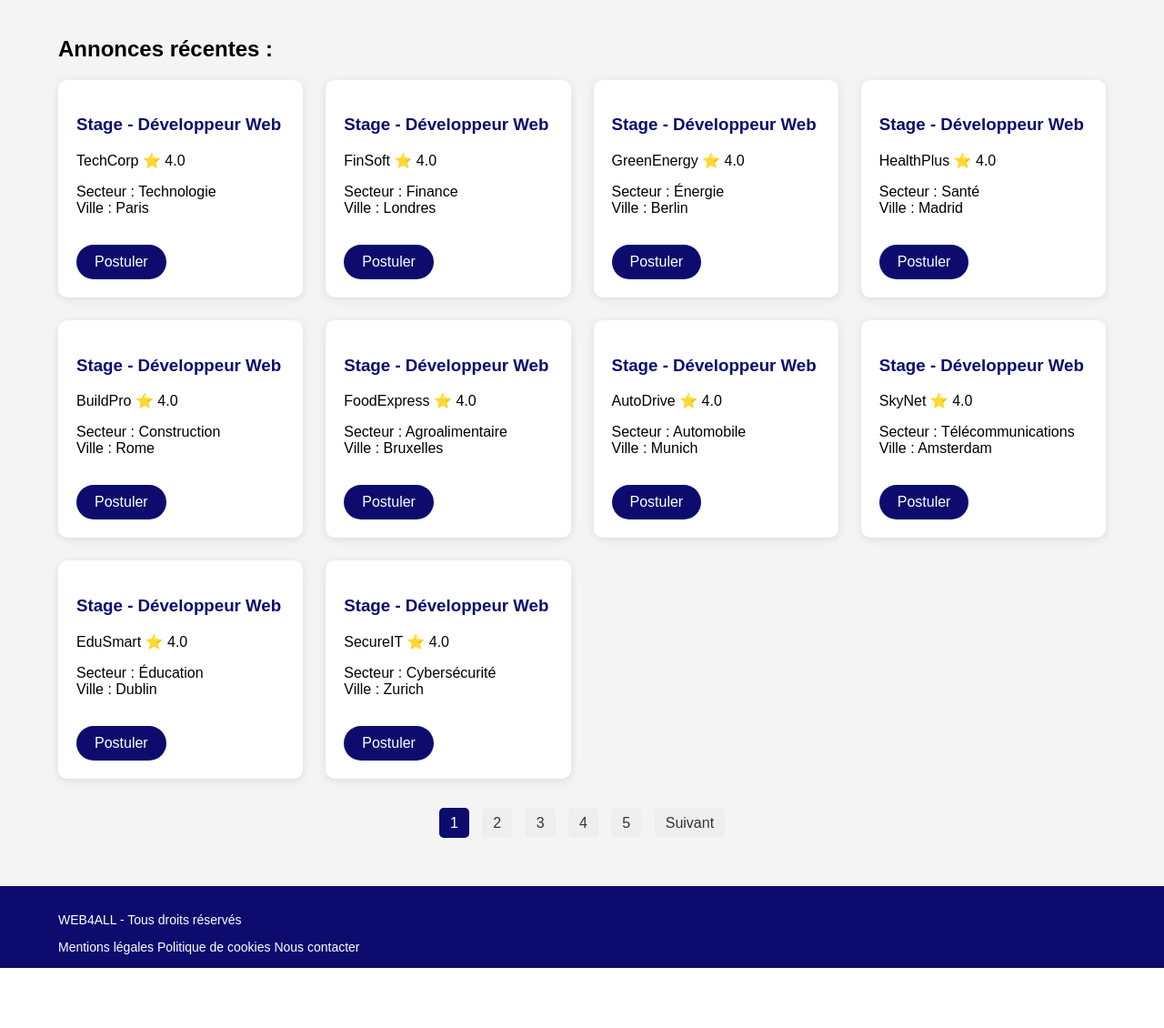
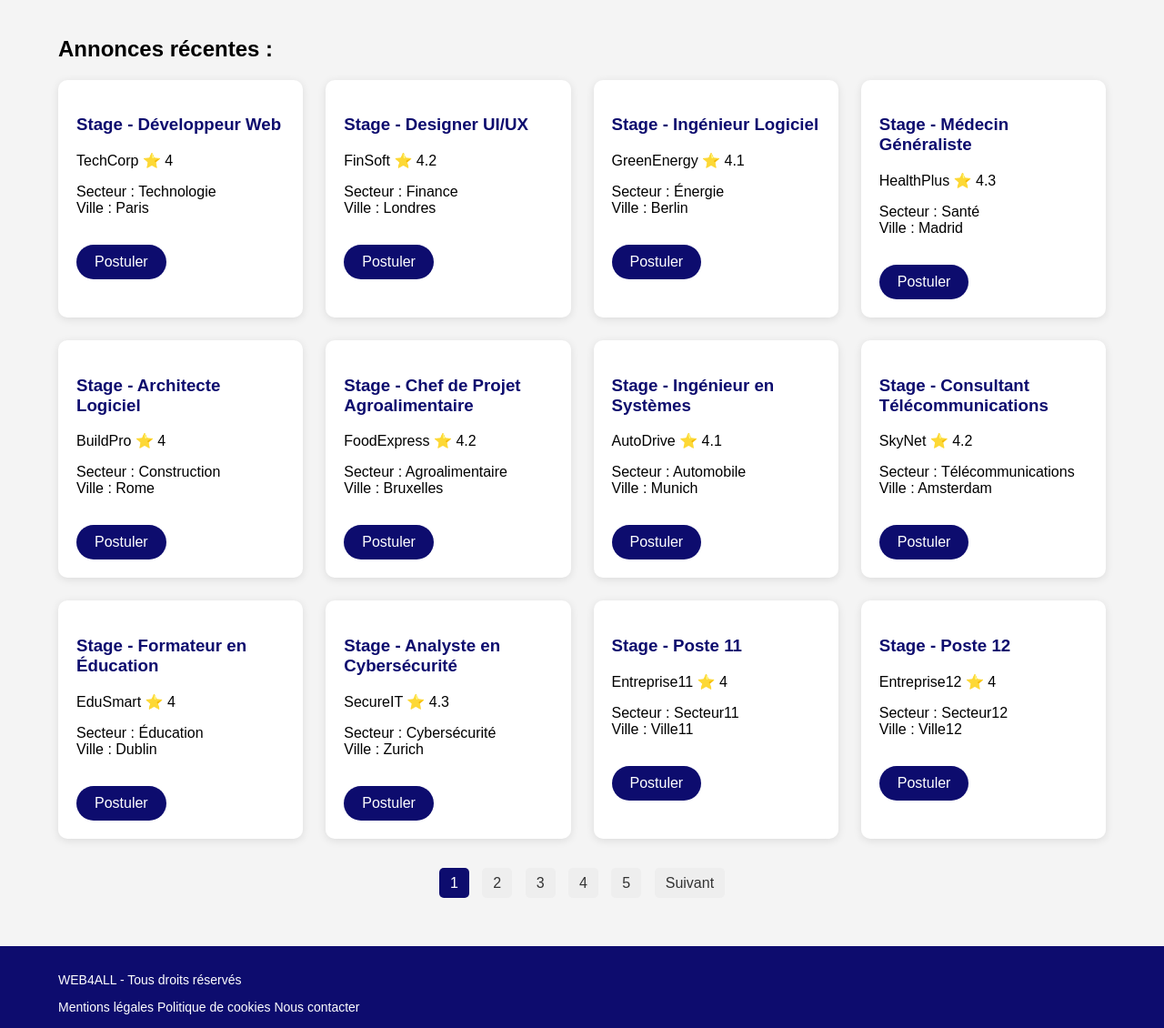
Before and after one commit to Takayooo/Web_4_all, a PHP site: page /index.php in a window 1280 px wide. Shown: the part 100-1230 px from the top of the page at 91% size. Before the commit the page ends 1164 px from the top, so only its background shows below. Run offline with PHP 8.4, Linux system fonts and the light colour scheme.

Commit message:
Ajout titres annonces + notes accueil + titre dans postuler + 1 dossier d'upload par offre d'emploi

```diff
--- a/index.php
+++ b/index.php
@@ -30,10 +30,10 @@
 
 <div class="card">
 
-<h3>Stage - Développeur Web</h3>
+<h3><?= htmlspecialchars($annonce['titre']) ?></h3>
 
 <p class="company">
-<?= htmlspecialchars($annonce['nom']) ?> ⭐ 4.0
+<?= htmlspecialchars($annonce['nom']) ?> ⭐ <?= htmlspecialchars($annonce['note']) ?>
 </p>
 
 <p>
--- a/pagination.php
+++ b/pagination.php
@@ -2,28 +2,30 @@
 
 // Tableau de 50 entreprises
 $entreprises = [
-    ['nom' => 'TechCorp', 'secteur' => 'Technologie', 'ville' => 'Paris'],
-    ['nom' => 'FinSoft', 'secteur' => 'Finance', 'ville' => 'Londres'],
-    ['nom' => 'GreenEnergy', 'secteur' => 'Énergie', 'ville' => 'Berlin'],
-    ['nom' => 'HealthPlus', 'secteur' => 'Santé', 'ville' => 'Madrid'],
-    ['nom' => 'BuildPro', 'secteur' => 'Construction', 'ville' => 'Rome'],
-    ['nom' => 'FoodExpress', 'secteur' => 'Agroalimentaire', 'ville' => 'Bruxelles'],
-    ['nom' => 'AutoDrive', 'secteur' => 'Automobile', 'ville' => 'Munich'],
-    ['nom' => 'SkyNet', 'secteur' => 'Télécommunications', 'ville' => 'Amsterdam'],
-    ['nom' => 'EduSmart', 'secteur' => 'Éducation', 'ville' => 'Dublin'],
-    ['nom' => 'SecureIT', 'secteur' => 'Cybersécurité', 'ville' => 'Zurich'],
+    ['titre' => 'Stage - Développeur Web', 'nom' => 'TechCorp','note' => 4.0, 'secteur' => 'Technologie', 'ville' => 'Paris'],
+    ['titre' => 'Stage - Designer UI/UX', 'nom' => 'FinSoft', 'note' => 4.2, 'secteur' => 'Finance', 'ville' => 'Londres'],
+    ['titre' => 'Stage - Ingénieur Logiciel', 'nom' => 'GreenEnergy', 'note' => 4.1, 'secteur' => 'Énergie', 'ville' => 'Berlin'],
+    ['titre' => 'Stage - Médecin Généraliste', 'nom' => 'HealthPlus', 'note' => 4.3, 'secteur' => 'Santé', 'ville' => 'Madrid'],
+    ['titre' => 'Stage - Architecte Logiciel', 'nom' => 'BuildPro', 'note' => 4.0, 'secteur' => 'Construction', 'ville' => 'Rome'],
+    ['titre' => 'Stage - Chef de Projet Agroalimentaire', 'nom' => 'FoodExpress', 'note' => 4.2, 'secteur' => 'Agroalimentaire', 'ville' => 'Bruxelles'],
+    ['titre' => 'Stage - Ingénieur en Systèmes', 'nom' => 'AutoDrive', 'note' => 4.1, 'secteur' => 'Automobile', 'ville' => 'Munich'],
+    ['titre' => 'Stage - Consultant Télécommunications', 'nom' => 'SkyNet', 'note' => 4.2, 'secteur' => 'Télécommunications', 'ville' => 'Amsterdam'],
+    ['titre' => 'Stage - Formateur en Éducation', 'nom' => 'EduSmart', 'note' => 4.0, 'secteur' => 'Éducation', 'ville' => 'Dublin'],
+    ['titre' => 'Stage - Analyste en Cybersécurité', 'nom' => 'SecureIT', 'note' => 4.3, 'secteur' => 'Cybersécurité', 'ville' => 'Zurich'],
 ];
 
 // Génération jusqu’à 50 entreprises
 for ($i = 11; $i <= 50; $i++) {
     $entreprises[] = [
+        'titre' => "Stage - Poste $i",
         'nom' => "Entreprise$i",
         'secteur' => "Secteur$i",
-        'ville' => "Ville$i"
+        'ville' => "Ville$i",
+        'note' => 4.0
     ];
 }
 
-$annoncesParPage = 10;
+$annoncesParPage = 12;
 
 $totalAnnonces = count($entreprises);
 $totalPages = ceil($totalAnnonces / $annoncesParPage);
--- a/postuler.php
+++ b/postuler.php
@@ -31,6 +31,8 @@ $entreprise = $entreprises[$id];
 
 <section class="container">
 
+
+<h1><?= htmlspecialchars($entreprise['titre']) ?></h1>
 <h2>Postuler chez <?= htmlspecialchars($entreprise['nom']) ?></h2>
 
 <p>
--- a/upload.php
+++ b/upload.php
@@ -11,7 +11,7 @@ if ($id === null || !isset($entreprises[$id])) {
 $entreprise = $entreprises[$id];
 
 $maxSize = 2 * 1024 * 1024;
-$uploadDir = "uploads/";
+$uploadDir = "uploads/" . $id . "/";
 
 if (!isset($_FILES['fichier'])) {
     die("Aucun fichier n'a été envoyé.");
```
